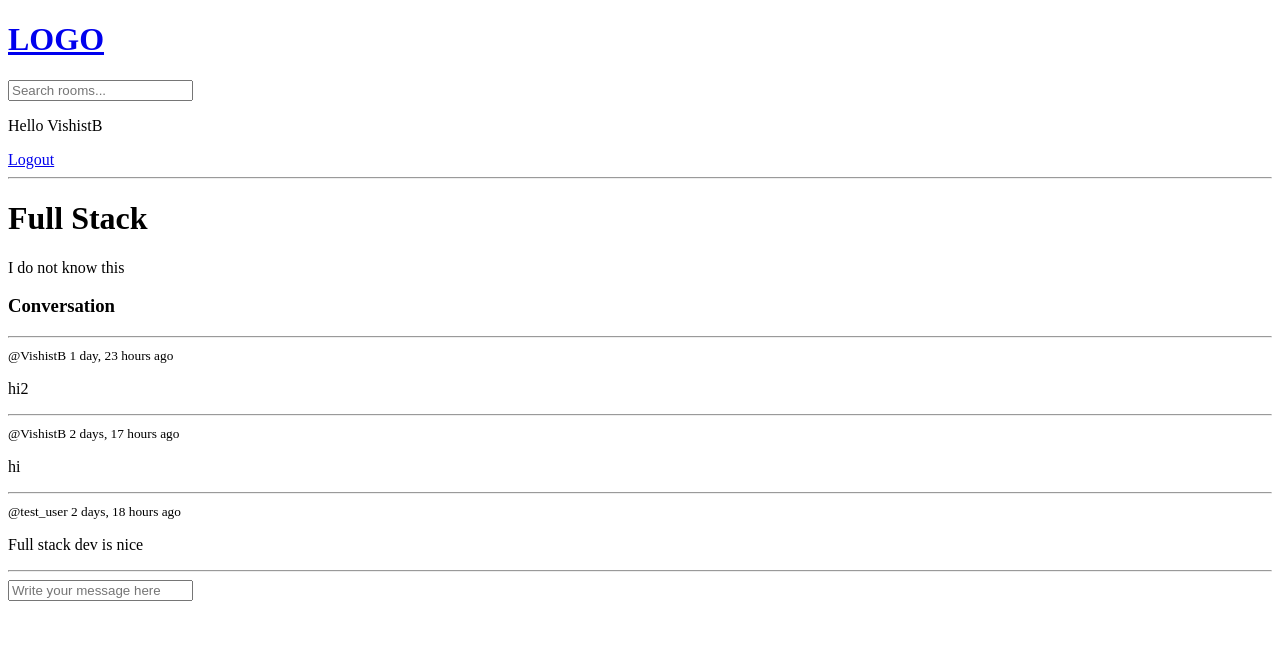
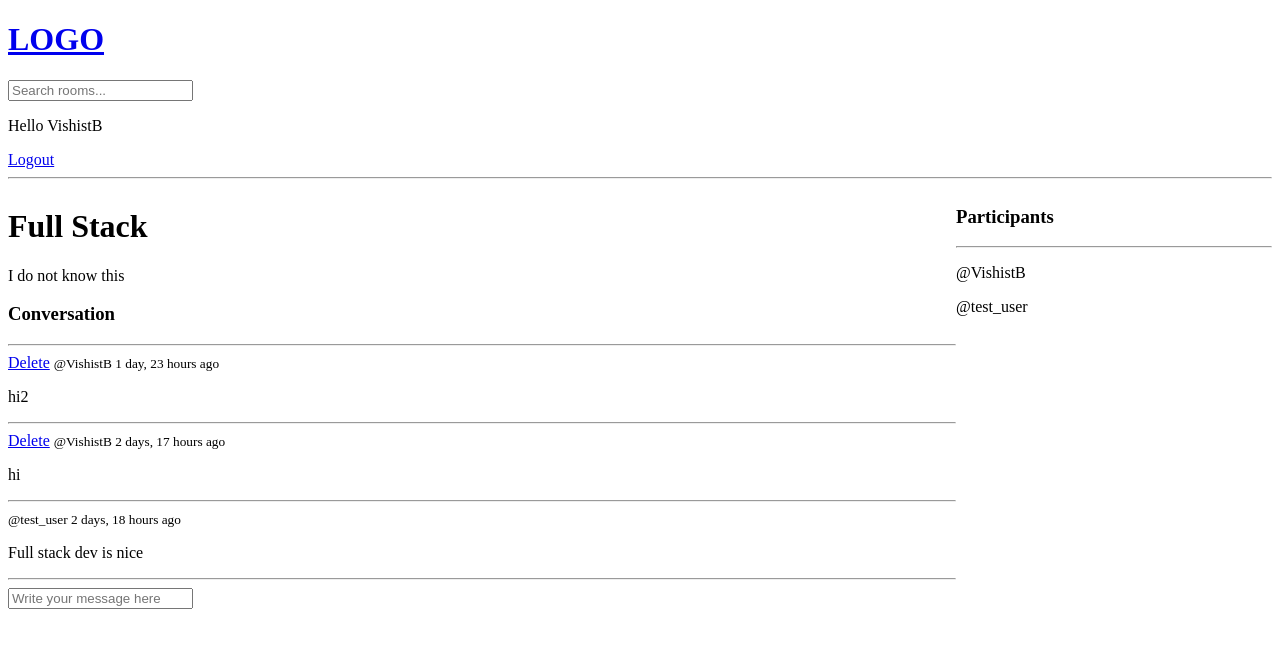
Before and after one commit to VishistB/Studybud-clone, a Django app: page /room/5 in a window 1280 px wide. Shown: the top 648 px of the page. Run offline with Django 4.2, Linux system fonts and the light colour scheme; a user stored in the database is signed in; data comes from the database, SQL or seed files in the repository; both versions use the stored data as it was after the commit.

Commit message:
message send and delete done

```diff
--- a/base/models.py
+++ b/base/models.py
@@ -15,7 +15,7 @@ class Room(models.Model):
     topic= models.ForeignKey(Topic, on_delete=models.SET_NULL, null=True)
     name=models.CharField(max_length=200)
     description= models.TextField(null=True,blank=True)
-    # participants=
+    participants=models.ManyToManyField(User, related_name='participants', blank=True)
     updated=models.DateTimeField(auto_now=True)
     created=models.DateTimeField(auto_now_add=True)
 
--- a/base/templates/base/room.html
+++ b/base/templates/base/room.html
@@ -1,21 +1,32 @@
 {% extends 'main.html' %}
 
 {% block content %}
+
+<style>
+    .room-container{
+        display:grid;
+        grid-template-columns:3fr 1fr ;
+    }
+</style>
 <div class="room-container">
-
-
+    <div>
         <h1>{{room.name}}</h1>
 
         <p>{{room.description}}</p>
 
         <div class="comment-wrapper">
             <h3>Conversation</h3>
-    <hr>
+            <hr />
             {% for message in room_messages %}
             <div>
-           <small>@{{message.user}} {{message.created|timesince}} ago</small>
+                {% if request.user == message.user  %}
+                <a href="{% url 'delete-message' message.id %}">Delete</a>
+                {% endif %}
+                <small
+                    >@{{message.user}} {{message.created|timesince}} ago</small
+                >
                 <p>{{message.body}}</p>
-           <hr>
+                <hr />
             </div>
             {% endfor %}
         </div>
@@ -24,9 +35,24 @@
         <div class="comment-form">
             <form method="POST" action="">
                 {% csrf_token %}
-        <input type="text" name="body" placeholder="Write your message here"/>
+                <input
+                    type="text"
+                    name="body"
+                    placeholder="Write your message here"
+                />
             </form>
         </div>
         {% endif %}
     </div>
-{%endblock content%}
+
+    <div>
+        <h3>Participants</h3>
+        <hr>
+        {% for user in participants%}
+            <div>
+                <p>@{{user.username}}</p>
+            </div>
+        {% endfor %}
+    </div>
+</div>
+{%endblock%}
--- a/base/urls.py
+++ b/base/urls.py
@@ -10,4 +10,5 @@ urlpatterns = [
     path('create-room/', views.createRoom, name="create-room"),
     path('update-room/<str:pk>/', views.updateRoom, name="update-room"),
     path('delete-room/<str:pk>/', views.deleteRoom, name="delete-room"),
+    path('delete-message/<str:pk>/', views.deleteMessage, name="delete-message"),
 ]
--- a/base/views.py
+++ b/base/views.py
@@ -76,6 +76,7 @@ def home(request):
 def room(request,pk):
     room=Room.objects.get(id=pk)
     room_messages=room.message_set.all().order_by('-created')
+    participants = room.participants.all()
 
     if request.method == 'POST':
         message = Message.objects.create(
@@ -83,9 +84,10 @@ def room(request,pk):
             room=room,
             body=request.POST.get('body')
         )
+        room.participants.add(request.user)
         return redirect('room', pk=room.id)
 
-    context = {'room':room,'room_messages':room_messages}
+    context = {'room':room,'room_messages':room_messages, 'participants': participants}
 
     return render(request, 'base/room.html', context)
 
@@ -124,3 +126,15 @@ def deleteRoom(request, pk):
         room.delete()
         return redirect('home')
     return render(request, 'base/delete.html' , {'obj':room})
+
+@login_required(login_url='login')
+def deleteMessage(request, pk):
+    message = Message.objects.get(id=pk)
+
+    if request.user !=message.user:
+        return HttpResponse('You are not allowed here!!')
+
+    if request.method == 'POST':
+        message.delete()
+        return redirect('home')
+    return render(request, 'base/delete.html' , {'obj':room})
```
Also changed, not shown: base/migrations/0003_alter_room_options_room_participants.py (added), db.sqlite3. Lines whose indentation alone changed are shown as unchanged.
